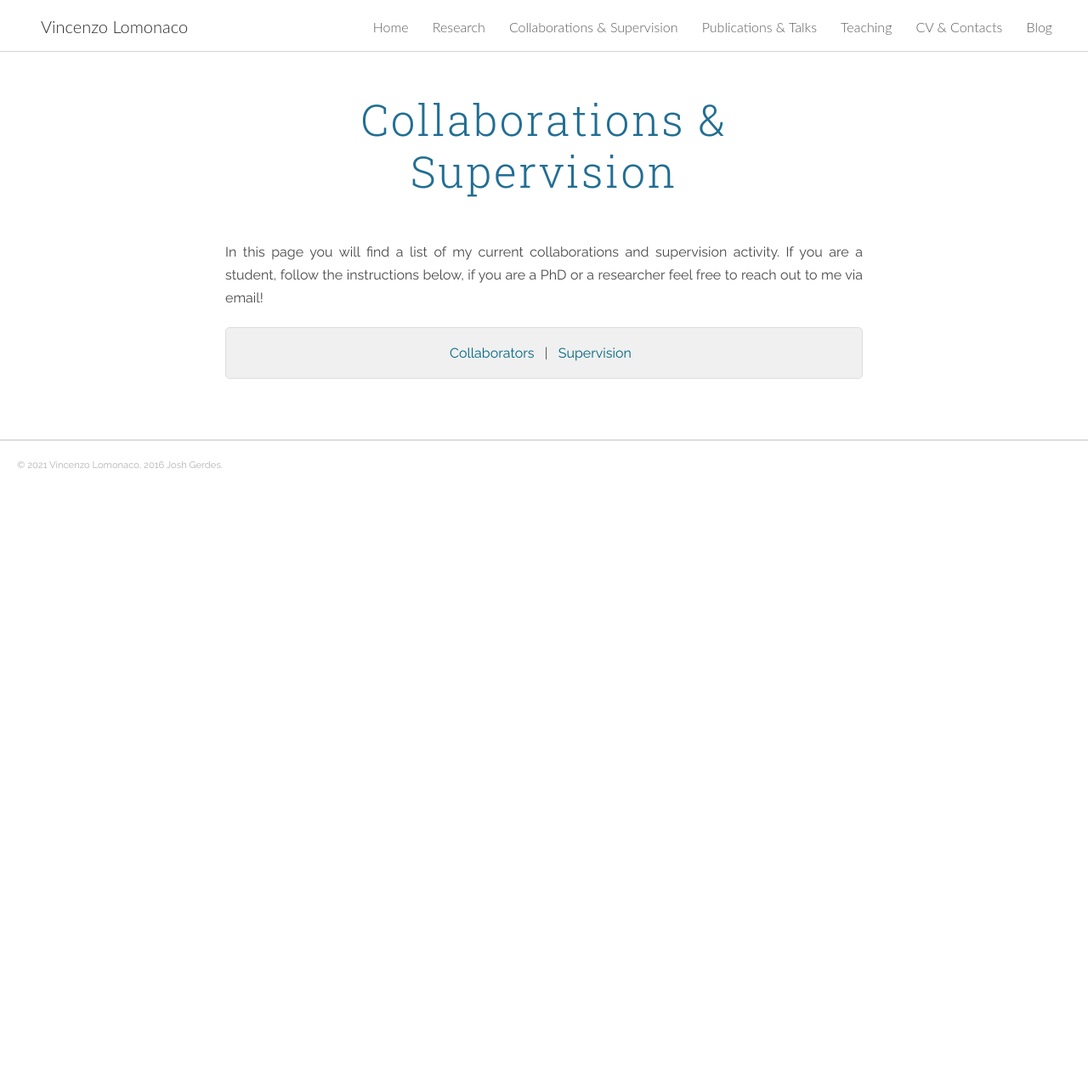
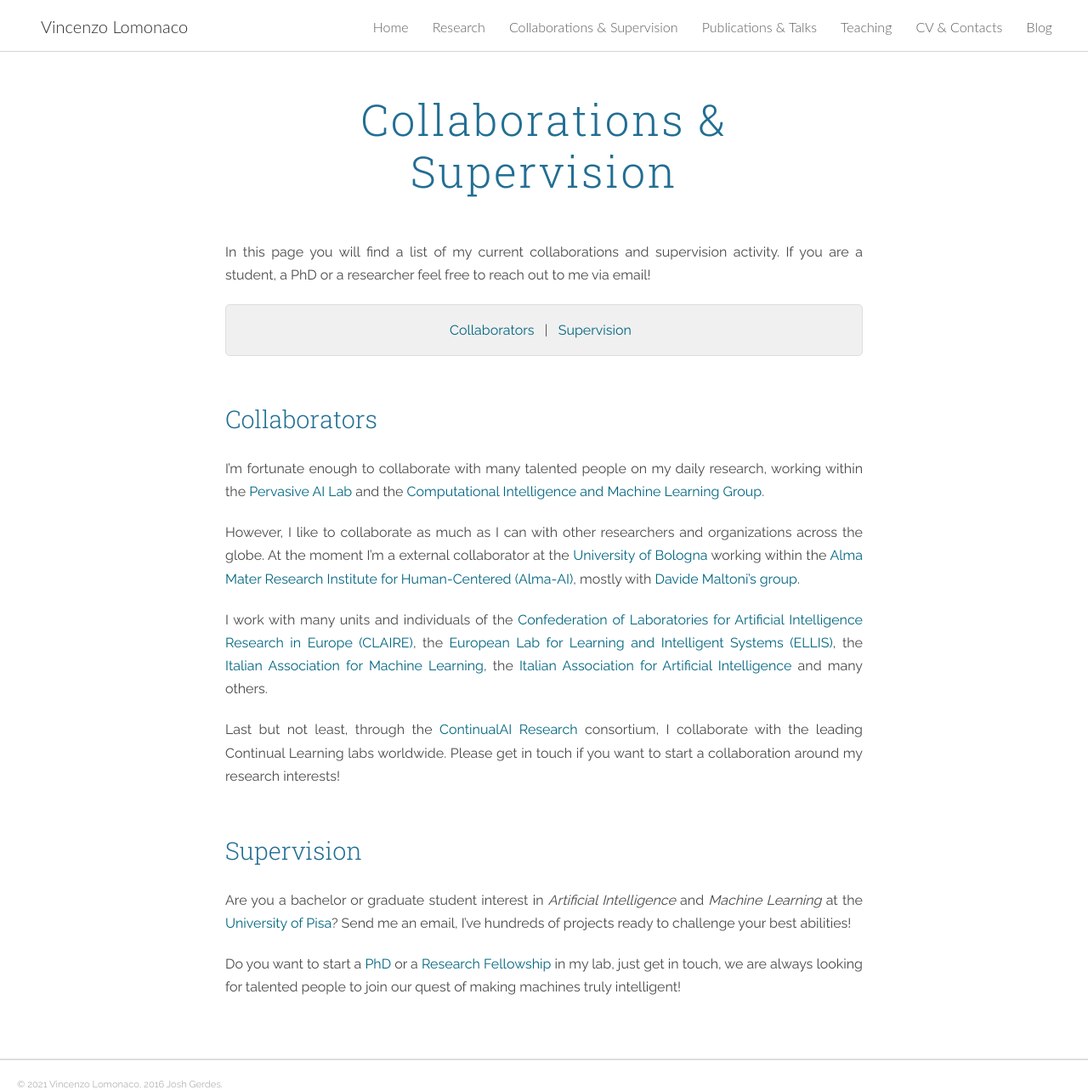
Before and after one commit to vlomonaco/website, a Jekyll site: the page built from collaborations_and_sup.md, in a window 1280 px wide and 1283 px high. Shown: the whole window at 85% size. Built offline with Jekyll 4.4.1, drawn with Linux system fonts in a browser that asks for light colours; nearby versions of some CDN libraries.

Commit message:
quick colab & sup expansion

```diff
--- a/_includes/home_content.html
+++ b/_includes/home_content.html
@@ -7,7 +7,7 @@ Currently, I'm also a _Co-founder_ and _Board Member_ of <a href="http://AIforPe
 
 In Pisa, I work within the [Pervasive AI Lab](http://pai.di.unipi.it/) and the [Computational Intelligence and Machine Learning Group](http://groups.di.unipi.it/groups/ciml/), which is also part of the and the [Confederation of Laboratories for Artificial Intelligence Research in Europe (CLAIRE)](https://claire-ai.org).
 
-Previously, I was a Post-Doc @ University of Bologna (with: [Davide Maltoni]()) where I also obtained my PhD in early 2019 with a dissertation titled <a href="http://amsdottorato.unibo.it/9073/"><em>"Continual Learning with Deep Architectures"</em></a> (on a topic I've been working on for more than 7 years now) which was recognized as one of the top-5 AI dissertation of 2019 by the <a href=""><em>Italian Associacion for Artificial Intelligence</em></a>.
+Previously, I was a Post-Doc @ University of Bologna (with: [Davide Maltoni]()) where I also obtained my PhD in early 2019 with a dissertation titled <a href="http://amsdottorato.unibo.it/9073/"><em>"Continual Learning with Deep Architectures"</em></a> (on a topic I've been working on for more than 7 years now) which was recognized as one of the top-5 AI dissertation of 2019 by the <a href=""><em>Italian Association for Artificial Intelligence</em></a>.
 
 For more than 5 years I worked as a teaching assistant for the <a href="http://bias.csr.unibo.it/maltoni/ml/">Machine Learning</a> and <a href="http://bias.csr.unibo.it/maltoni/arc/">Computer Architectures</a> courses in the Department of Computer Science of Engineering (DISI) at UniBo. In the past I've been a  _Visiting Research Scientist_ at [AI Labs]() in 2020, at [Numenta](https://numenta.com/) (with: [Jeff Hawkins](), [Subutai Ahmad]()) in 2019, at [ENSTA ParisTech](https://www.ensta-paristech.fr/) (with: [David Filliat]()) in 2018 and at [Purdue University](https://www.purdue.edu/) (with: [Eugenio Culurciello]()) in 2017. Even before, I was a Machine Learning Software Engineer @ <a href="http://www.moistori.com/">iDL in-line Devices</a> and a Master Student @ UniBo.
 
--- a/collaborations_and_sup.md
+++ b/collaborations_and_sup.md
@@ -3,8 +3,28 @@ title:  "Collaborations & Supervision"
 layout: page
 ---
 
-In this page you will find a list of my current collaborations and supervision activity. If you are a student, follow the instructions below, if you are a PhD or a researcher feel free to reach out to me via email!
+In this page you will find a list of my current collaborations and supervision activity. If you are a student, a PhD or a researcher feel free to reach out to me via email!
 
 <p style="background: rgba(0,0,0,0.06) none repeat scroll 0% 0%; border: 1px solid rgb(222, 222, 222); padding: 1em; border-radius: 5px; text-align: center; margin-top:20px">
 <a href="#colab">Collaborators</a> &nbsp; | &nbsp; <a href="#sup">Supervision</a> &nbsp;<br>
 </p>
+
+<a name="colab"></a>
+<h3 id="colab" style="margin-bottom:30px">Collaborators</h3>
+
+I'm fortunate enough to collaborate with many talented people on my daily research, working within the [Pervasive AI Lab](http://pai.di.unipi.it/) and the [Computational Intelligence and Machine Learning Group](http://groups.di.unipi.it/groups/ciml/).
+
+However, I like to collaborate as much as I can with other researchers and organizations across the globe. At the moment I'm a external collaborator at the [University of Bologna]() working within the [Alma Mater Research Institute for Human-Centered (Alma-AI)](), mostly with [Davide Maltoni's group]().
+
+I work with many units and individuals of the [Confederation of Laboratories for Artificial Intelligence Research in Europe (CLAIRE)](https://claire-ai.org), the [European Lab for Learning and Intelligent Systems (ELLIS)](), the [Italian Association for Machine Learning](), the [Italian Association for Artificial Intelligence]() and many others.
+
+Last but not least, through the [ContinualAI Research]() consortium, I collaborate with the leading Continual Learning labs worldwide. Please get in touch if you want to start a collaboration around my research interests!
+
+
+<a name="sup"></a>
+<h3 id="sup" style="margin-bottom:30px">Supervision</h3>
+
+Are you a bachelor or graduate student interest in _Artificial Intelligence_ and _Machine Learning_ at the [University of Pisa]()?
+Send me an email, I've hundreds of projects ready to challenge your best abilities!
+
+Do you want to start a [PhD]() or a [Research Fellowship]() in my lab, just get in touch, we are always looking for talented people to join our quest of making machines truly intelligent!
```
Also changed, not shown: cv_and_contacts.md (+1 -1 lines), 5 other files.
